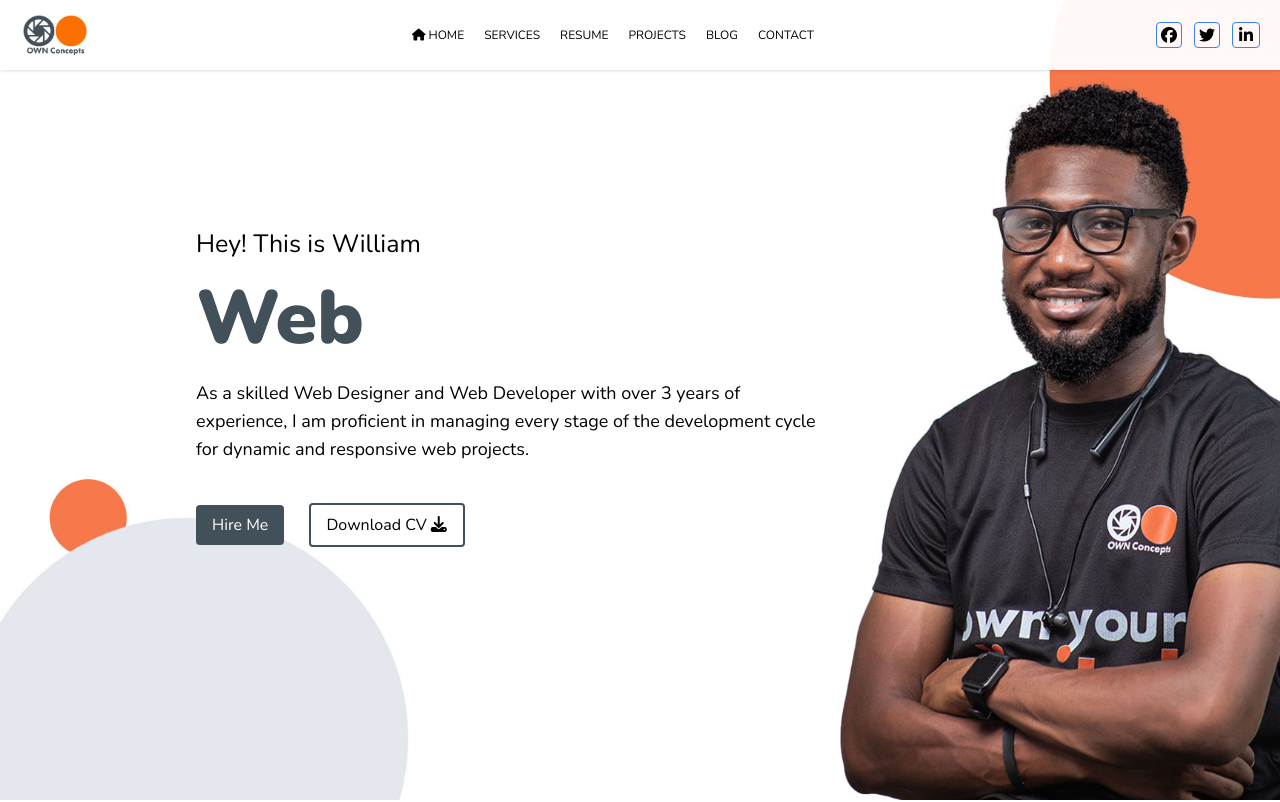
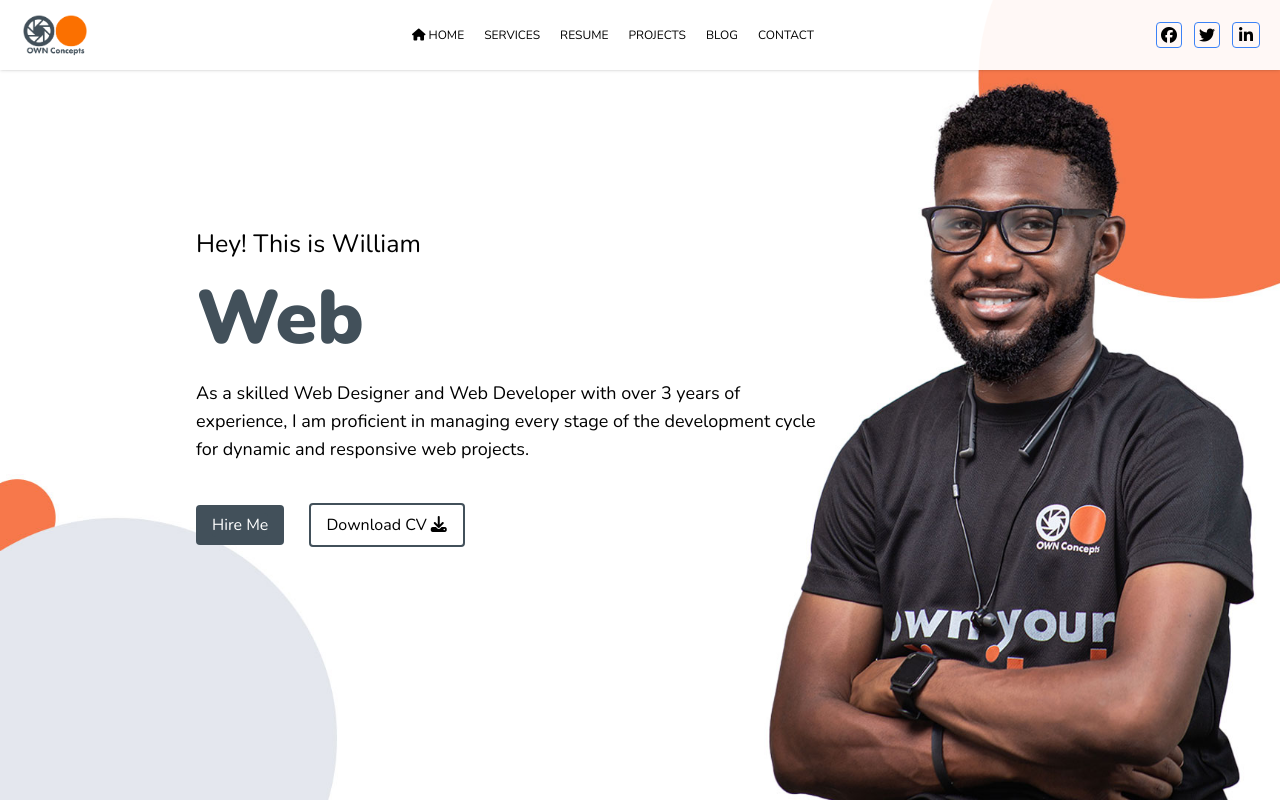
Before and after one commit to ownyanteh/ownyanteh.github.io, a website built with Vite: page index.html in a window 1280 px wide. Shown: the top 802 px of the page. Built offline with nearby package versions, Linux system fonts and the light colour scheme.

Commit message:
hero update

```diff
--- a/css/style.css
+++ b/css/style.css
@@ -6,7 +6,7 @@
     background-attachment: fixed;
     background-repeat: no-repeat;
     background-size: cover;
-    min-height: 100vh;
+    /* min-height: 100vh; */
 }
 
 .section1{
--- a/index.html
+++ b/index.html
@@ -19,7 +19,12 @@
 </head>
 
 <body class="overflow-x-hidden">
-    <header class="hero">
+    <header class="hero min-h-[80vh] md:min-h-screen relative bg-auto md:bg-cover bg-[position:70%_40%] md:bg-top" style="background-image: url('../assets/images/herobg.jpg');">
+
+        <!-- ✅ Mobile-Only Overlay -->
+        <div class="absolute inset-0 bg-white bg-opacity-70 md:hidden z-10"></div>
+
+        <!-- ✅ Navbar -->
         <nav class="flex justify-between items-center px-4 md:px-5 fixed w-full bg-white/95 shadow z-50">
             <a href="./index.html">
                 <img src="../assets/images/own concepts design mark copy ash orange@2x.png" alt="logo" class="w-16 md:w-[70px]">
@@ -42,6 +47,7 @@
                 </div>
             </div>
 
+            <!-- Desktop Navigation -->
             <div class="hidden md:flex items-center navigation">
                 <a href="#" class="mr-5 text-xs hover:text-[#FB7000]"><i class="fa fa-home"></i> HOME</a>
                 <a href="#" class="mr-5 text-xs hover:text-[#FB7000]">SERVICES</a>
@@ -51,6 +57,7 @@
                 <a href="#" class="mr-5 text-xs hover:text-[#FB7000]">CONTACT</a>
             </div>
 
+            <!-- Social Icons -->
             <div class="hidden md:flex items-center space-x-3">
                 <i class="fa-brands fa-facebook border border-blue-500 rounded p-1 hover:text-[#FB7000] hover:border-[#FB7000]"></i>
                 <i class="fa-brands fa-twitter border border-blue-500 rounded p-1 hover:text-[#FB7000] hover:border-[#FB7000]"></i>
@@ -58,7 +65,8 @@
             </div>
         </nav>
 
-        <div class="pt-32 md:pt-[230px] px-4 md:ml-[180px]">
+        <!-- ✅ Hero Content -->
+        <div class="pt-32 md:pt-[230px] px-4 md:ml-[180px] relative z-20">
             <p class="text-xl md:text-[25px] md:pb-1">Hey! This is William</p>
             <div class="flex flex-wrap items-center md:pb-1">
                 <p class="text-[30px] md:text-[75px] font-[900] text-[#42505A] mr-5">Web</p>
@@ -81,6 +89,7 @@
             </div>
         </div>
     </header>
+
 
     <section class="section1">
         <div class="w-full md:w-[40%] md:ml-[43%] px-4 py-20 md:pt-[350px]">
```
